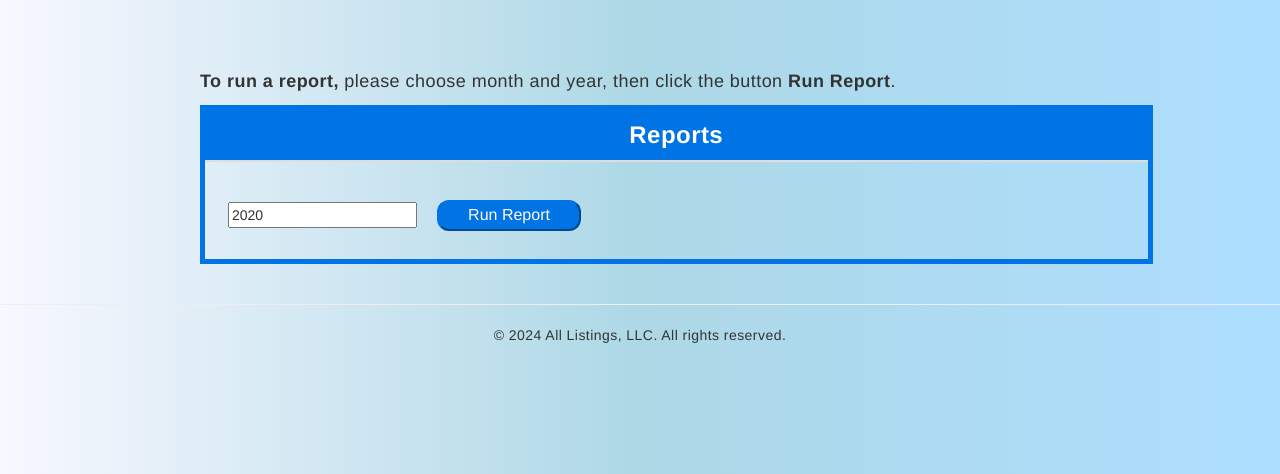
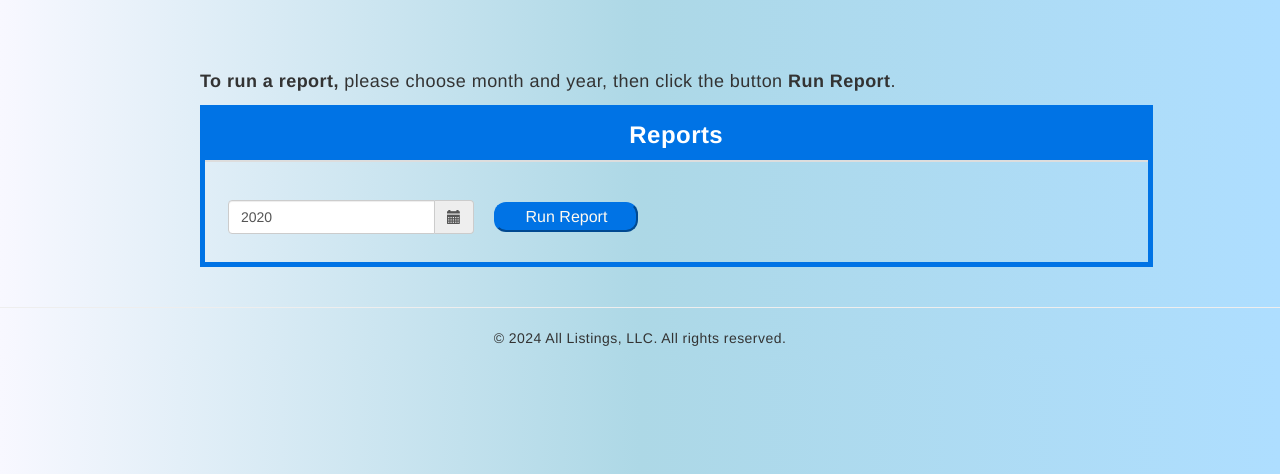
Before and after one commit to jaclyn-anderson/isqa8210-group1, a Django app: template RealEstate/templates/siteadminreports.html in a window 1280 px wide. Shown: the part 269-743 px from the top of the page. Run offline with Django 5.2, Linux system fonts and the light colour scheme; the template is opened without the code that fills it: most values are stand-ins (such as "Sample title", 1, 10 or a date in 2020); data that the repository does not hold is empty; some libraries are stand-ins or nearby versions.

Commit message:
added calendar icon to datepicker

```diff
--- a/RealEstate/templates/siteadminreports.html
+++ b/RealEstate/templates/siteadminreports.html
@@ -59,9 +59,12 @@
                                 <form method="GET" action="{% url 'siteadminreports' %}" style="display: flex; align-items: center; padding-bottom: 10px;">
                                     <div class="form-row align-items-center">
                                         <div class="col-auto input-group date">
-                                            <input type="text" id="selected_month_year" name="selected_month_year" value="{{selected_month_year}}" placeholder="Select Month and Year">
+                                            <input type="text" id="selected_month_year" class="form-control" name="selected_month_year"
+                                                   value="{{ selected_month_year }}"
+                                                   placeholder="Select Month and Year">
+                                            <span class="input-group-addon">
+                                                <span class="glyphicon glyphicon-calendar"></span></span>
                                         </div>
-
                                     </div>
                                     <button style="margin-left: 20px" type="submit" class="site-admin-btn">Run
                                         Report
```
